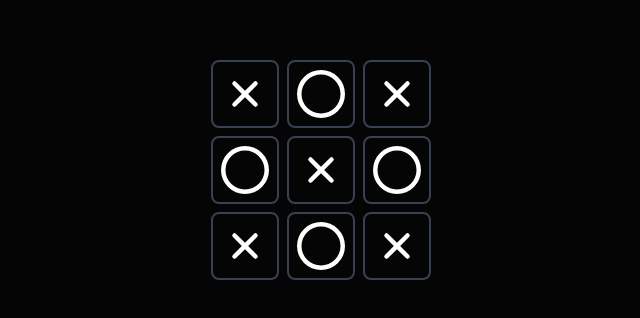
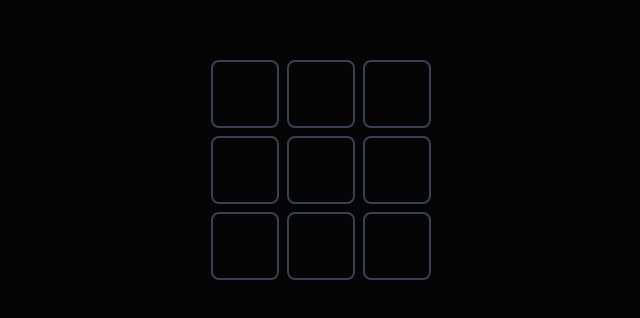
Before and after one commit to ErneG/RACOONS_CODE_CAMP_REACT, a React (Vite) app: page / in a window 1280 px wide. Shown: the part 230-548 px from the top of the page, without its empty margins (319-959 px from the left). Built offline with nearby package versions, Linux system fonts and the light colour scheme.

Commit message:
App.jsx with clicking

```diff
--- a/src/App.jsx
+++ b/src/App.jsx
@@ -1,25 +1,30 @@
 import Square from './components/Square';
+import { useState } from 'react';
+
 const App = () => {
-    const values = [
-        'X',
-        'O',
-        'X',
-        'O',
-        'X',
-        'O',
-        'X',
-        'O',
-        'X'
-    ]; // An array of values
+    //An array of 9 null values. Null represents an empty square.
+    const [values, setValues] = useState(
+        Array(9).fill(null)
+    );
 
+    const handleClick = (index) => {
+        //Create a copy of the values array.
+        const newValues = [...values];
+        console.log('newValues:', newValues);
+
+        newValues[index] = 'X';
+        setValues(newValues);
+    };
     return (
         <main className="flex h-screen w-full flex-col items-center justify-center gap-2 bg-[#050505] text-white">
             <div className="grid grid-cols-3 gap-2">
                 {values.map((value, index) => (
-                    <Square
+                    <div
                         key={index}
-                        passedValue={value}
-                    />
+                        onClick={() => handleClick(index)}
+                    >
+                        <Square passedValue={value} />
+                    </div>
                 ))}
             </div>
         </main>
```
Also changed, not shown: 1 other file (tests, documents, lock files or other folders).
